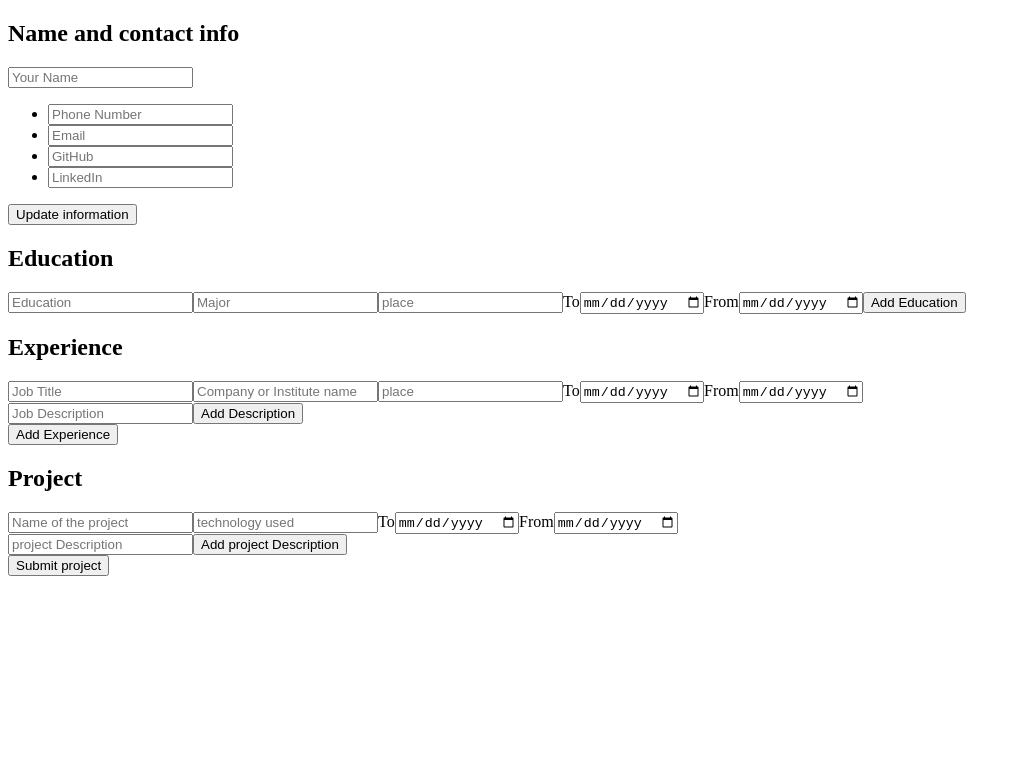
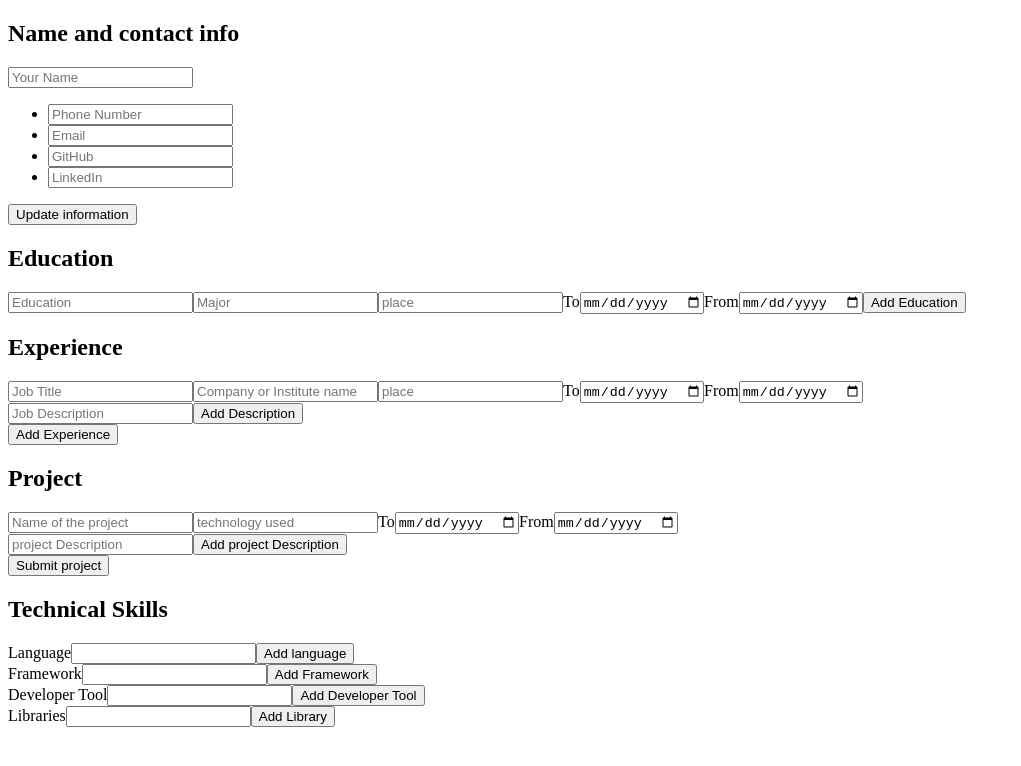
Before and after one commit to Lune3/cv-application, a React app in the folder cv-builder/: page / in a window 1280 px wide. Shown: the top 766 px of the page, without its empty margins (0-1021 px from the left). Built offline with nearby package versions, Linux system fonts and the light colour scheme; the HTML template or start-up script is replaced by a standard one.

Commit message:
Added skills inputs

```diff
--- a/cv-builder/src/components/inputs.jsx
+++ b/cv-builder/src/components/inputs.jsx
@@ -21,7 +21,7 @@ function NameAndContactInputs(){
 function Education(){
 
     return (
-        <div className='education'>
+        <section className='educationInput'>
             <h2>Education</h2>
             <input type="text" placeholder='Education'/>
             <input type="text" placeholder='Major'/>
@@ -31,13 +31,13 @@ function Education(){
             <label htmlFor="from">From</label>
             <input type="date" id='from'/>
             <button>Add Education</button>
-        </div>
+        </section>
     )
 }
 
 function Experience(){
     return (
-        <section className='experience'>
+        <section className='experienceInput'>
             <h2>Experience</h2>
             <input type="text" placeholder='Job Title'/>
             <input type="text" placeholder='Company or Institute name'/>
@@ -57,7 +57,7 @@ function Experience(){
 
 function Projects(){
     return (
-        <section>
+        <section className='projectsInput'>
             <h2>Project</h2>
             <input type="text" placeholder='Name of the project'/>
             <input type="text" placeholder='technology used' />
@@ -74,6 +74,34 @@ function Projects(){
     )
 }
 
+function Skills(){
+    return (
+        <section className='skillsInput'>
+            <h2>Technical Skills</h2>
+            <div>
+                <label htmlFor="language">Language</label>
+                <input type="text" id='language'/>
+                <button>Add language</button>
+            </div>
+            <div>
+                <label htmlFor="framework">Framework</label>
+                <input type="text" id='framework'/>
+                <button>Add Framework</button>
+            </div>
+            <div>
+                <label htmlFor="developerTool">Developer Tool</label>
+                <input type="text" id='developerTool'/>
+                <button>Add Developer Tool</button>
+            </div>
+            <div>
+                <label htmlFor="libraries">Libraries</label>
+                <input type="text" id='libraries'/>
+                <button>Add Library</button>
+            </div>
+        </section>
+    )
+}
+
 function InputSection(){
     return (
         <>
@@ -81,6 +109,7 @@ function InputSection(){
             <Education/>
             <Experience/>
             <Projects/>
+            <Skills/>
         </>
     )
 }
```
